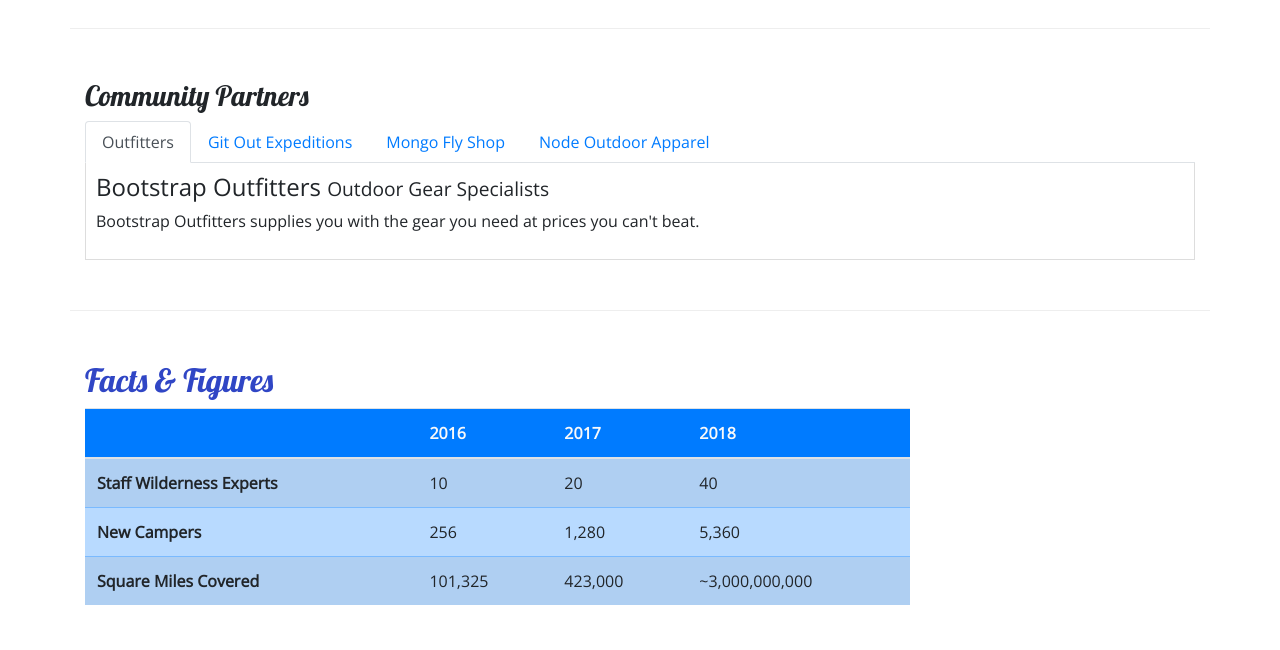
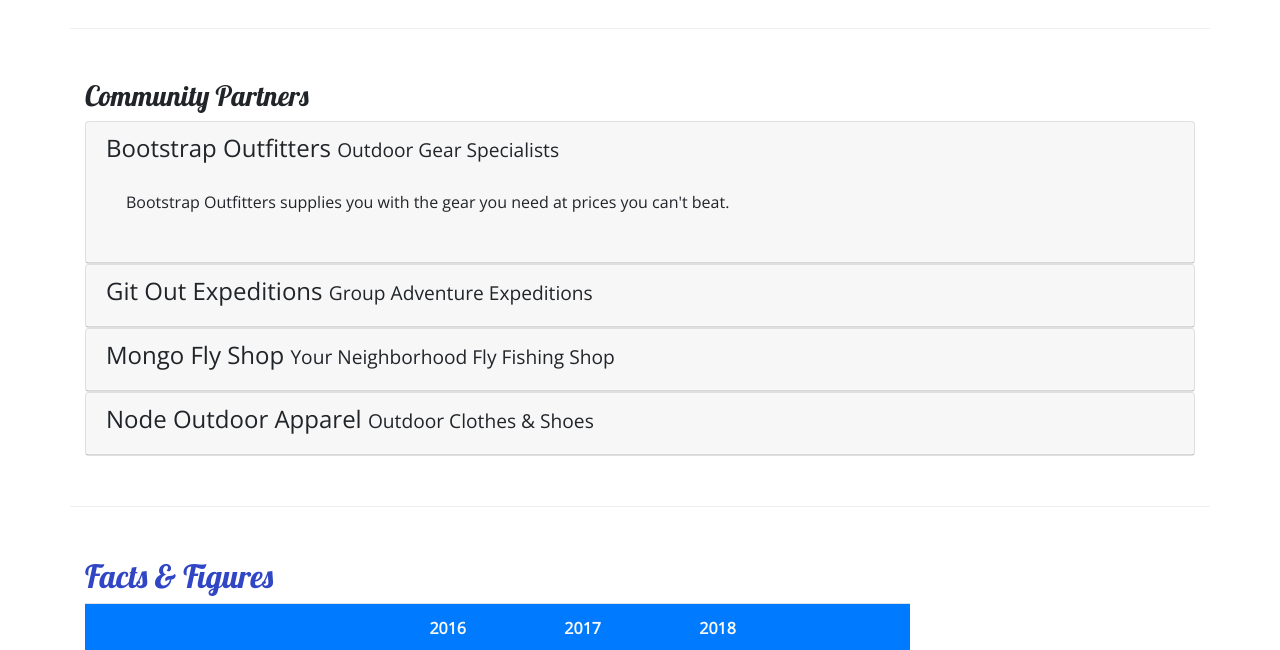
Before and after one commit to gaurav4191/NUCAMP-SITE, a website: page aboutus.html in a window 1280 px wide. Shown: the part 800-1450 px from the top of the page. Drawn offline with nearby package versions, Linux system fonts and the light colour scheme.

Commit message:
Accordion

```diff
--- a/CSS/styles.css
+++ b/CSS/styles.css
@@ -35,10 +35,3 @@
 .navbar {
     background-color: #901CAD;
 }
-
-.tab-content {
-    border: 1px solid #DDD;
-    border-top: none;
-    padding: 10px;
-
-}
--- a/aboutus.html
+++ b/aboutus.html
@@ -112,41 +112,73 @@
         <div class="row row-content">
             <div class="col">
                 <h3>Community Partners</h3>
-                <ul class="nav nav-tabs">
-                    <li class="nav-item"><a class="nav-link active" href="#bootstrap" role="tab" data-toggle="tab">
-                            Outfitters</a></li>
-                    <li class="nav-item"><a class="nav-link" href="#git" role="tab" data-toggle="tab">Git Out
-                            Expeditions</a></li>
-                    <li class="nav-item"><a class="nav-link" href="#mongo" role="tab" data-toggle="tab">Mongo Fly
-                            Shop</a></li>
-                    <li class="nav-item"><a class="nav-link" href="#node" role="tab" data-toggle="tab">Node Outdoor
-                            Apparel</a></li>
-                </ul>
-                <div class="tab-content">
-                    <div role="tabpanel" class="tab-pane fade show active" id="bootstrap">
-                        <h4>Bootstrap Outfitters <small>Outdoor Gear Specialists</small></h4>
-                        <p class="d-none d-sm-block">Bootstrap Outfitters supplies you with the gear you need at prices
-                            you
-                            can't beat.</p>
+
+                <div id="accordion">
+                    <div class="card">
+                        <div role="tab" class="card-header">
+                            <h4>
+                                <a data-toggle="collapse" data-target="#bootstrap">
+                                    Bootstrap Outfitters <small>Outdoor Gear Specialists</small>
+                                </a>
+                            </h4>
+                            <div class="collapse show" id="bootstrap" data-parent="#accordion">
+                                <div class="card-body">
+                                    <p class="d-none d-sm-block">Bootstrap Outfitters supplies you with the gear you
+                                        need at prices
+                                        you can't beat.</p>
+                                </div>
+                            </div>
+                        </div>
                     </div>
-                    <div role="tabpanel" class="tab-pane fade" id="git">
-                        <h4>Git Out Expeditions <small>Group Adventure Expeditions</small></h4>
-                        <p class="d-none d-sm-block">Join Git Out Expeditions to explore new horizons with a group of
-                            other
-                            adventurers!</p>
+                    <div class="card">
+                        <div role="tab" class="card-header">
+                            <h4>
+                                <a class="collapsed" data-toggle="collapse" data-target="#git">
+                                    Git Out Expeditions <small>Group Adventure Expeditions</small>
+                                </a>
+                            </h4>
+                            <div class="collapse" id="git" data-parent="#accordion">
+                                <div class="card-body">
+                                    <p class="d-none d-sm-block">Join Git Out Expeditions to explore new horizons with a
+                                        group of
+                                        other
+                                        adventurers!</p>
+                                </div>
+                            </div>
+                        </div>
                     </div>
-                    <div role="tabpanel" class="tab-pane fade" id="mongo">
-                        <h4>Mongo Fly Shop <small>Your Neighborhood Fly Fishing Shop</small></h4>
-                        <p class="d-none d-sm-block">Need a new fishing pole, a tacklebox, or flies of all kinds? Stop
-                            by
-                            Mongo
-                            Fly Shop.</p>
+                    <div class="card">
+                        <div role="tab" class="card-header">
+                            <h4>
+                                <a class="collapsed" data-toggle="collapse" data-target="#mongo">
+                                    Mongo Fly Shop <small>Your Neighborhood Fly Fishing Shop</small>
+                                </a>
+                            </h4>
+                            <div class="collapse" id="mongo" data-parent="#accordion">
+                                <div class="card-body">
+                                    <p class="d-none d-sm-block">Need a new fishing pole, a tacklebox, or flies of all
+                                        kinds? Stop by Mongo
+                                        Fly Shop.</p>
+                                </div>
+                            </div>
+                        </div>
                     </div>
-                    <div role="tabpanel" class="tab-pane fade" id="node">
-                        <h4>Node Outdoor Apparel <small>Outdoor Clothes & Shoes</small></h4>
-                        <p class="d-none d-sm-block">From polar fleeces to swimsuits, hiking boots to waders, a visit to
-                            Node
-                            will be sure to get you covered.</p>
+                    <div class="card">
+                        <div role="tab" class="card-header">
+                            <h4>
+                                <a class="collapsed" data-toggle="collapse" data-target="#node">
+                                    Node Outdoor Apparel <small>Outdoor Clothes & Shoes</small>
+                                </a>
+                            </h4>
+                            <div class="collapse" id="node" data-parent="#accordion">
+                                <div class="card-body">
+                                    <p class="d-none d-sm-block">From polar fleeces to swimsuits, hiking boots to waders, a
+                                        visit to
+                                        Node
+                                        will be sure to get you covered.</p>
+                                </div>
+                            </div>
+                        </div>
                     </div>
                 </div>
             </div>
```
